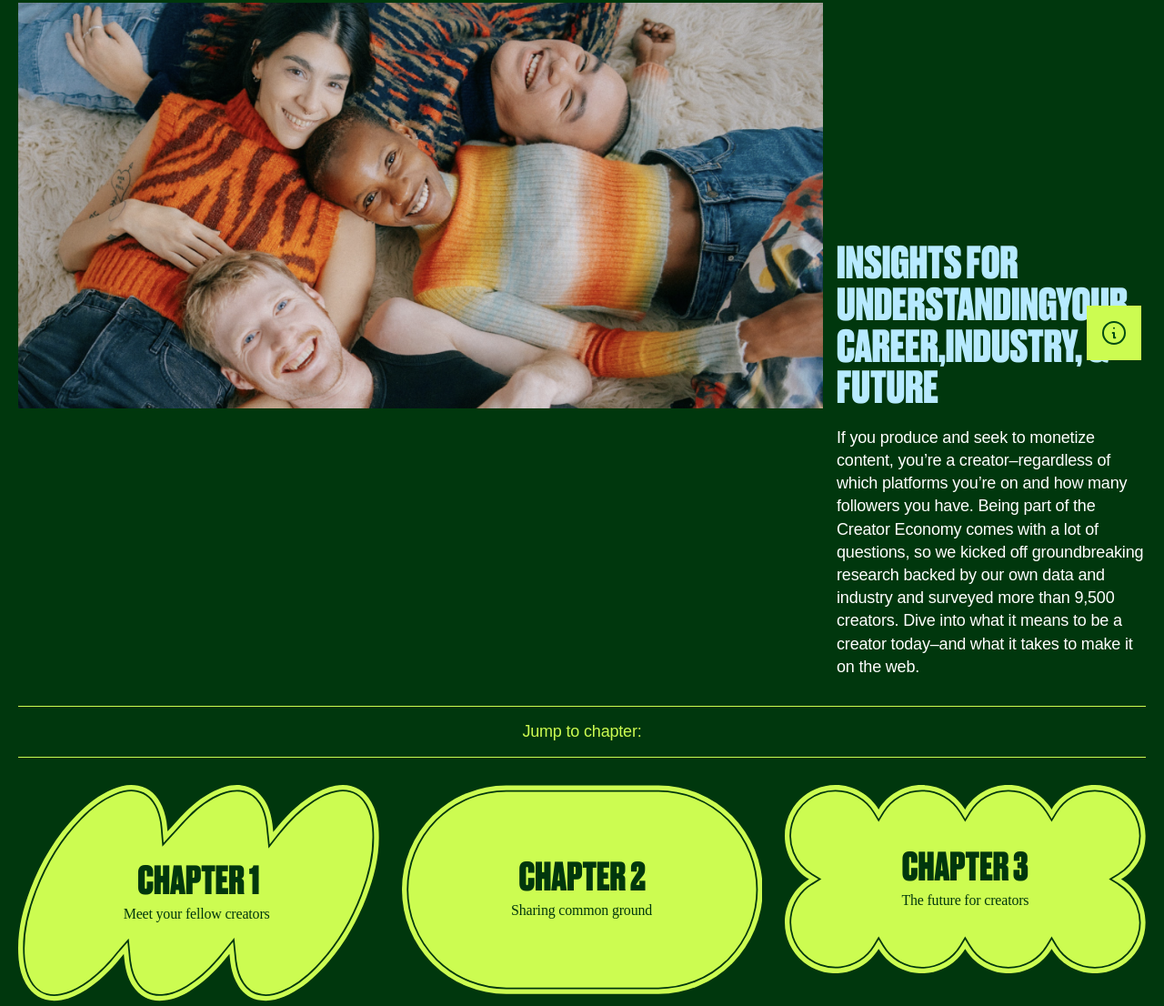
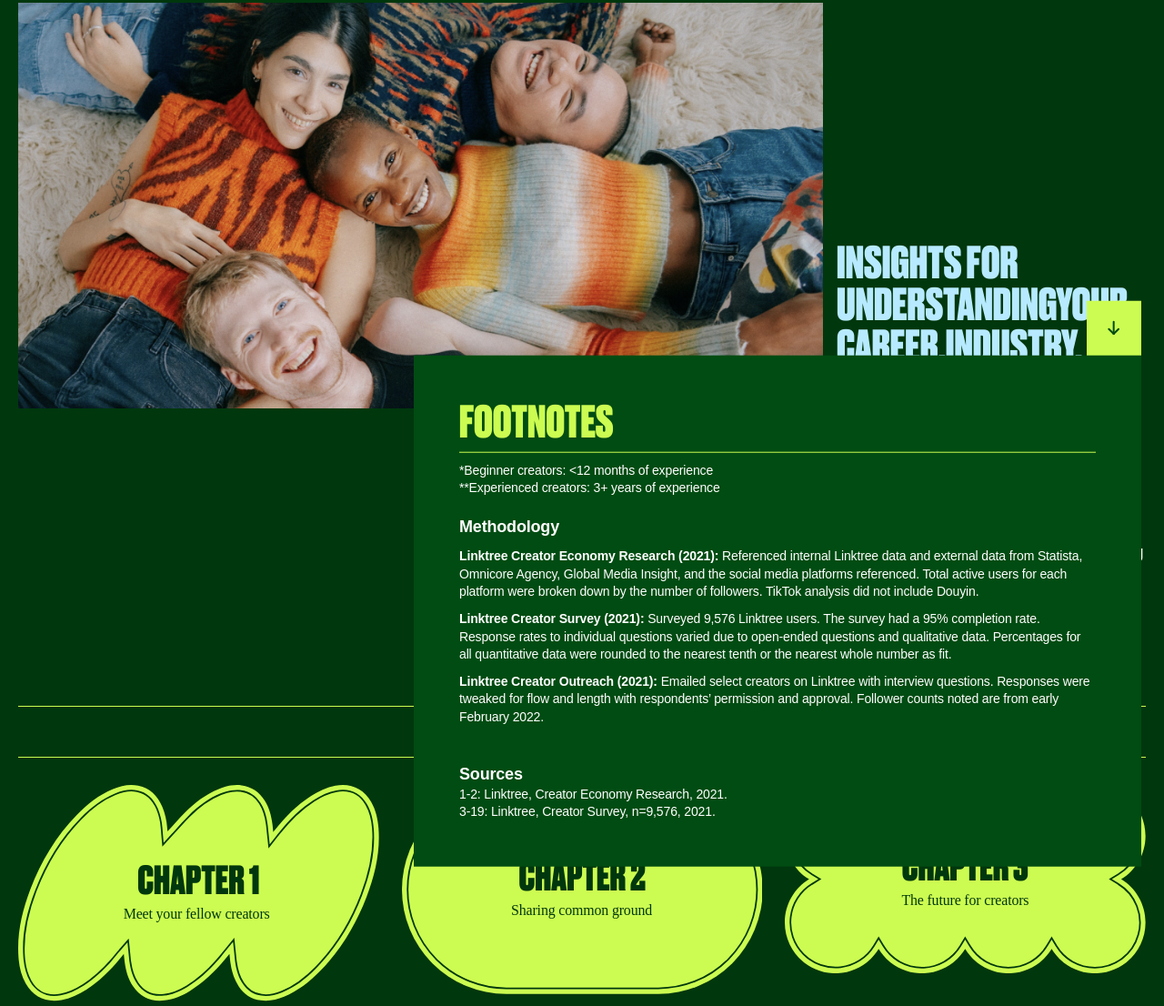
Before and after one commit to tlow87/creator-report, a Gatsby site: page / in a window 1280 px wide. Shown: the part 469-1575 px from the top of the page at 91% size. Built offline with nearby package versions, Linux system fonts and the light colour scheme; Gatsby itself is replaced by a stand-in of ours; a web font is replaced by a local one.

Commit message:
add footnote functionality

```diff
--- a/src/components/Footnotes/Footnotes.css
+++ b/src/components/Footnotes/Footnotes.css
@@ -6,8 +6,8 @@
     height: 60px;
     justify-content: center;
     position: fixed;
+    right: 25px;
     bottom: 0;
-    right: 25px;
     transition: all 250ms ease;
     width: 60px;
 }
@@ -16,6 +16,34 @@
     transform: translateY(65px);
 }
 
+.footnotes-wrapper {
+    display: flex;
+    flex-direction: column;
+    align-items: flex-end;
+    max-width: 800px;
+    position: fixed;
+    right: 25px;
+    bottom: 0;
+    transition: all 250ms ease;
+    transform: translateY(100%);
+    width: 100%;
+}
+
+.footnotes-wrapper.active {
+    transform: translateY(0);
+}
+
+.footnotes-wrapper .close-button {
+    align-items: center;
+    border: none;
+    cursor: pointer;
+    display: flex;
+    height: 60px;
+    justify-content: center;
+    transition: all 250ms ease;
+    width: 60px;
+}
+
 .footnotes-wrapper h4 {
     border-bottom: 1px solid var(--neon-green);
 }
--- a/src/components/Footnotes/Footnotes.js
+++ b/src/components/Footnotes/Footnotes.js
@@ -3,6 +3,10 @@ import './Footnotes.css'
 const Footnotes = ({content}) => {
     const [footnoteVisible, setfootnoteVisible] = useState(false);
     const [footnoteActive, setfootnoteActive] = useState(false);
+
+    const toggleFootnote = () => {
+        footnoteActive === true ? setfootnoteActive(false) : setfootnoteActive(true);
+      }
 
     useEffect(() => {
         let isMounted = true;
@@ -13,6 +17,7 @@ const Footnotes = ({content}) => {
                 setfootnoteVisible(true);
             } else {
                 setfootnoteVisible(false);
+                setfootnoteActive(false);
             }
         });
         return () => { isMounted = false };
@@ -20,14 +25,21 @@ const Footnotes = ({content}) => {
 
     return(
         <div>
-            <button className={`sticky-button bg-neon-green ${ footnoteVisible ? '' : 'hidden' }`}>
+            <button className={`sticky-button bg-neon-green ${ footnoteVisible ? '' : 'hidden' }`} onClick={toggleFootnote}>
                 <svg width="32" height="32" viewBox="0 0 32 32" fill="none" xmlns="http://www.w3.org/2000/svg">
-                    <path d="M16 28C22.6274 28 28 22.6274 28 16C28 9.37258 22.6274 4 16 4C9.37258 4 4 9.37258 4 16C4 22.6274 9.37258 28 16 28Z" stroke="#004C12" stroke-width="2" stroke-linecap="round" stroke-linejoin="round"/>
-                    <path d="M16 10.667H16.0133" stroke="#004C12" stroke-width="2" stroke-linecap="round" stroke-linejoin="round"/>
-                    <path d="M14.668 16H16.0013V21.3333H17.3346" stroke="#004C12" stroke-width="2" stroke-linecap="round" stroke-linejoin="round"/>
+                    <path d="M16 28C22.6274 28 28 22.6274 28 16C28 9.37258 22.6274 4 16 4C9.37258 4 4 9.37258 4 16C4 22.6274 9.37258 28 16 28Z" stroke="#004C12" strokeWidth="2" strokeLinecap="round" strokeLinejoin="round"/>
+                    <path d="M16 10.667H16.0133" stroke="#004C12" strokeWidth="2" strokeLinecap="round" strokeLinejoin="round"/>
+                    <path d="M14.668 16H16.0013V21.3333H17.3346" stroke="#004C12" strokeWidth="2" strokeLinecap="round" strokeLinejoin="round"/>
                 </svg>
             </button>
-            <div className="footnotes-wrapper">
+            <div className={`footnotes-wrapper ${ footnoteActive ? 'active' : '' }`}>
+                <button className="close-button bg-neon-green" onClick={toggleFootnote}>
+                    <svg width="32" height="32" viewBox="0 0 32 32" fill="none" xmlns="http://www.w3.org/2000/svg">
+                        <path d="M15.6666 22.3333L15.6666 9" stroke="#004C12" strokeWidth="2" strokeLinecap="round" strokeLinejoin="round"/>
+                        <path d="M15.6666 22.3333L10.3333 17" stroke="#004C12" strokeWidth="2" strokeLinecap="round" strokeLinejoin="round"/>
+                        <path d="M15.6667 22.3333L21 17" stroke="#004C12" strokeWidth="2" strokeLinecap="round" strokeLinejoin="round"/>
+                    </svg>
+                </button>
                 <div className="footnotes bg-kelly-green p-50">
                     <h4 className="neon-green uppercase pb-10 mb-10 ">Footnotes</h4>
                     <p className="p3 white">*Beginner creators: &#60;12 months of experience</p>
```
